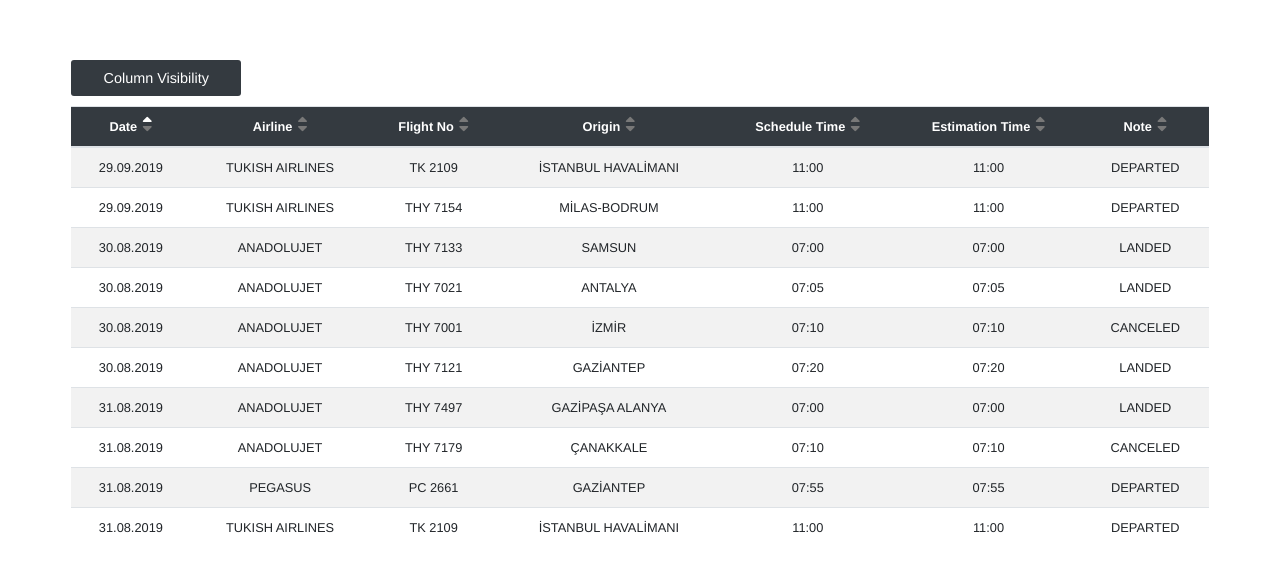
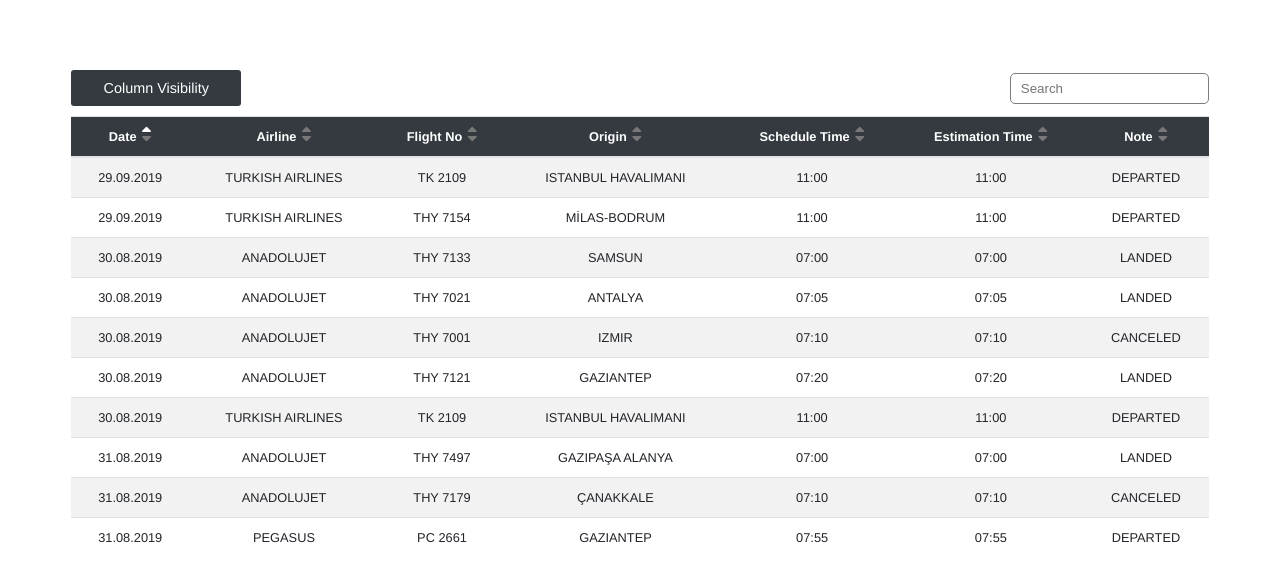
Before and after one commit to adnan-sahin/vue-datatable-component, a Vue app: page / in a window 1280 px wide. Shown: the top 582 px of the page. Built offline with nearby package versions, Linux system fonts and the light colour scheme.

Commit message:
search datatable feature is implemented

```diff
--- a/src/components/VDatatable.vue
+++ b/src/components/VDatatable.vue
@@ -1,5 +1,6 @@
 <template>
   <div class="container">
+    <div class="toolbar">
       <div class="column--visibility">
         <label class="toggle" :class="toggleVisibility?'bg--primary':''">
           <input class="chc--toggle" type="checkbox" v-model="toggleVisibility" />
@@ -13,6 +14,10 @@
             </li>
           </ul>
         </label>
+      </div>
+      <div class="search--container">
+        <input type="text" placeholder="Search" v-model="search" />
+      </div>
     </div>
 
     <table class="table table-striped">
@@ -57,13 +62,15 @@
     return {
       currentSortName: this.headers[0].value,
       currentSortDirection: "asc",
+      search: "",
       toggleVisibility: false,
-      headerItems: this.headers
+      headerItems: this.headers,
+      dataItems: this.items
     };
   },
   computed: {
     sortedItems() {
-      return this.items.sort((a, b) => {
+      return this.dataItems.sort((a, b) => {
         let modifier = 1;
         if (this.currentSortDirection === "desc") modifier = -1;
         if (a[this.currentSortName] < b[this.currentSortName])
@@ -87,6 +94,25 @@
         this.currentSortDirection == sortDirection
         ? "active"
         : "";
+    }
+  },
+  watch: {
+    search: function() {
+      const result = [];
+      const values = Object.values(this.items);
+      for (let item of values) {
+        let row = Object.values(item);
+        for (let col of row) {
+          if (
+            col.toLowerCase().indexOf(this.search.toLowerCase()) !== -1 &&
+            result.filter(a => a == item).length == 0
+          ) {
+            result.push(item);
+            break;
+          }
+        }
+      }
+      this.dataItems = result;
     }
   }
 };
@@ -125,12 +151,30 @@
   margin: 0 auto;
   max-width: 1400px;
 }
+.toolbar {
+  position: relative;
+  width: 100%;
+  text-align: left;
+}
 .column--visibility {
-  display: block;
+  display: inline-block;
   margin: 10px 0;
-  position: relative;
+  font-size: 0.9rem;
   text-align: left;
+  width: 50%;
+}
+.search--container {
+  display: inline-block;
+  margin: 10px 0;
   font-size: 0.9rem;
+  text-align: right;
+  width: 50%;
+}
+.search--container input {
+  padding: 7px 10px;
+  border-radius: 5px;
+  outline: none;
+  border: 1px solid #7a7d80;
 }
 .column--visibility label.toggle {
   color: white;
@@ -163,7 +207,7 @@
   border: 1px solid grey;
   border-radius: 3px;
   position: absolute;
-  top: 25px;
+  top: 35px;
   min-width: 170px;
   left: 0;
   z-index: 2;
@@ -208,4 +252,17 @@
 .arrow.active {
   color: #fff;
 }
+@media screen and (max-width: 720px) {
+  .column--visibility {
+    width: 100%;
+    text-align: center;
+  }
+  .search--container {
+    width: 100%;
+    text-align: center;
+  }
+  .headers {
+    position: static;
+  }
+}
 </style>
--- a/src/data/flights.json
+++ b/src/data/flights.json
@@ -12,7 +12,7 @@
     "date": "31.08.2019",
     "airline": "ANADOLUJET",
     "flightNo": "THY 7497",
-    "origin": "GAZİPAŞA ALANYA",
+    "origin": "GAZIPAŞA ALANYA",
     "scheduleTime": "07:00",
     "estimationTime": "07:00",
     "note": "LANDED"
@@ -28,9 +28,9 @@
   },
   {
     "date": "29.09.2019",
-    "airline": "TUKISH AIRLINES",
+    "airline": "TURKISH AIRLINES",
     "flightNo": "TK 2109",
-    "origin": "İSTANBUL HAVALİMANI",
+    "origin": "ISTANBUL HAVALIMANI",
     "scheduleTime": "11:00",
     "estimationTime": "11:00",
     "note": "DEPARTED"
@@ -48,14 +48,14 @@
     "date": "30.08.2019",
     "airline": "ANADOLUJET",
     "flightNo": "THY 7001",
-    "origin": "İZMİR",
+    "origin": "IZMIR",
     "scheduleTime": "07:10",
     "estimationTime": "07:10",
     "note": "CANCELED"
   },
   {
     "date": "29.09.2019",
-    "airline": "TUKISH AIRLINES",
+    "airline": "TURKISH AIRLINES",
     "flightNo": "THY 7154",
     "origin": "MİLAS-BODRUM",
     "scheduleTime": "11:00",
@@ -67,7 +67,7 @@
     "date": "30.08.2019",
     "airline": "ANADOLUJET",
     "flightNo": "THY 7121",
-    "origin": "GAZİANTEP",
+    "origin": "GAZIANTEP",
     "scheduleTime": "07:20",
     "estimationTime": "07:20",
     "note": "LANDED"
@@ -76,16 +76,16 @@
     "date": "31.08.2019",
     "airline": "PEGASUS",
     "flightNo": "PC 2661",
-    "origin": "GAZİANTEP",
+    "origin": "GAZIANTEP",
     "scheduleTime": "07:55",
     "estimationTime": "07:55",
     "note": "DEPARTED"
   },
   {
-    "date": "31.08.2019",
-    "airline": "TUKISH AIRLINES",
+    "date": "30.08.2019",
+    "airline": "TURKISH AIRLINES",
     "flightNo": "TK 2109",
-    "origin": "İSTANBUL HAVALİMANI",
+    "origin": "ISTANBUL HAVALIMANI",
     "scheduleTime": "11:00",
     "estimationTime": "11:00",
     "note": "DEPARTED"
```
Lines whose indentation alone changed are shown as unchanged.
